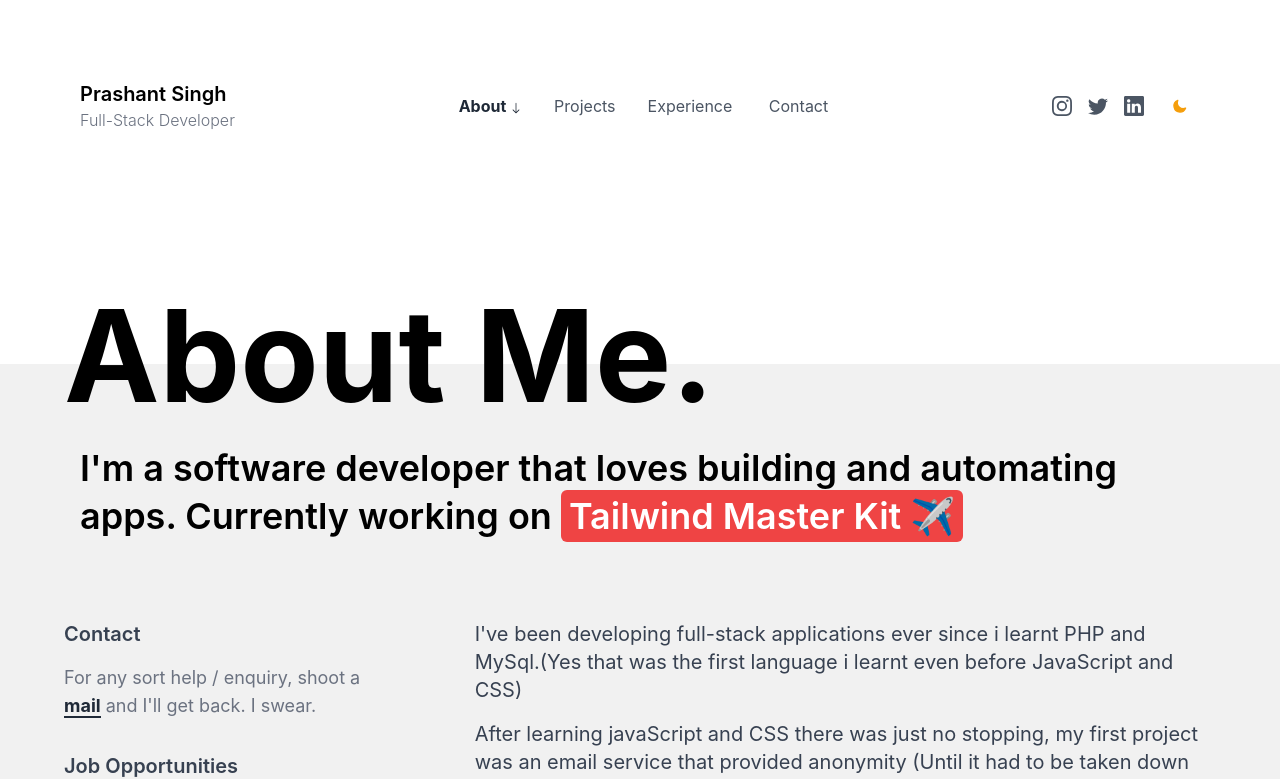
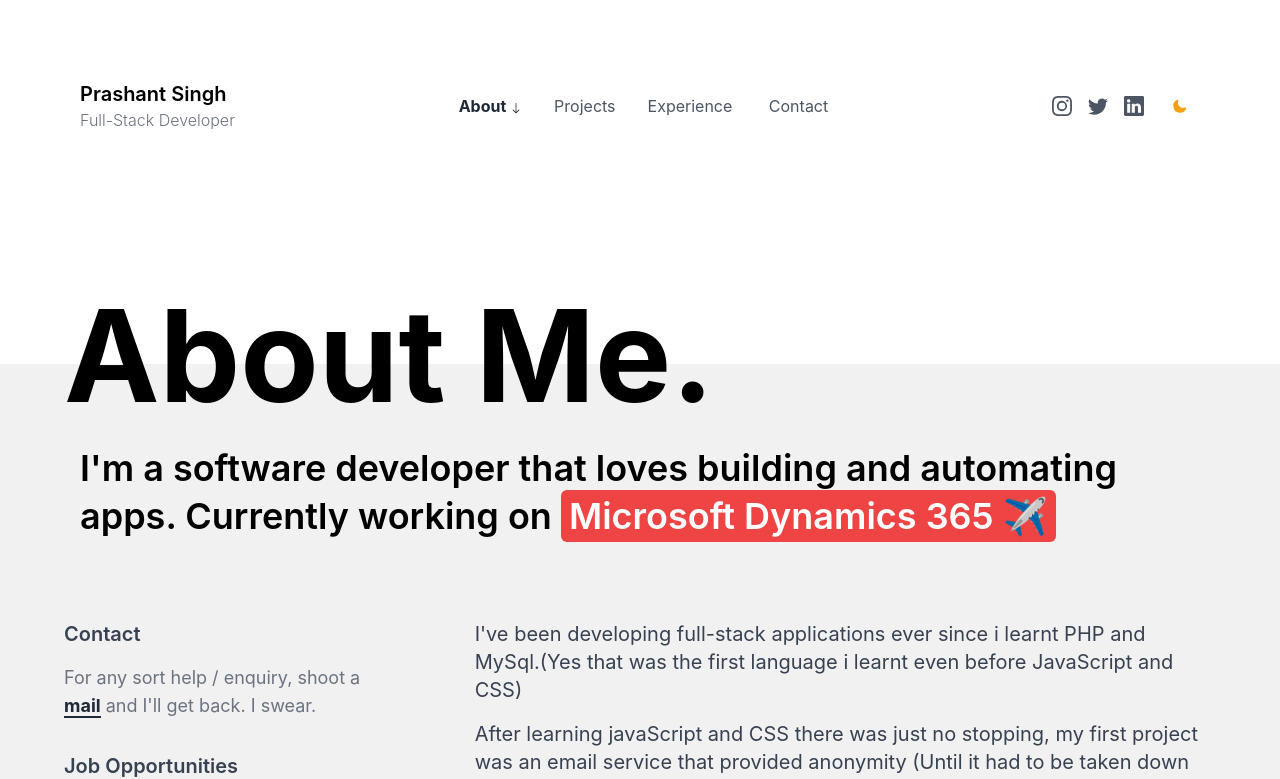
Before and after one commit to PrashantSingh5946/pholio, a Next.js app: page /about in a window 1280 px wide. Shown: the top 779 px of the page. Built offline with nearby package versions, Linux system fonts and the light colour scheme.

Commit message:
Adding the tech stack

```diff
--- a/components/AboutMe.js
+++ b/components/AboutMe.js
@@ -148,7 +148,7 @@
                 className="h-20 w-20 mx-4 my-4"
               />
               <img
-                src="https://raw.githubusercontent.com/github/explore/80688e429a7d4ef2fca1e82350fe8e3517d3494d/topics/java/java.png"
+                src="https://res.cloudinary.com/practicaldev/image/fetch/s--yWDgvG-B--/c_imagga_scale,f_auto,fl_progressive,h_1080,q_auto,w_1080/https://dev-to-uploads.s3.amazonaws.com/uploads/articles/bku3yb1w7nnyatyekvsq.jpeg"
                 className="h-20 w-20 mx-4 my-4"
               />
               <img
@@ -164,11 +164,11 @@
                 className="h-20 w-20 mx-4 my-4"
               />
               <img
-                src="https://raw.githubusercontent.com/github/explore/80688e429a7d4ef2fca1e82350fe8e3517d3494d/topics/angular/angular.png"
+                src="https://logodix.com/logo/1764875.png"
                 className="h-20 w-20 mx-4 my-4"
               />
               <img
-                src="https://raw.githubusercontent.com/github/explore/80688e429a7d4ef2fca1e82350fe8e3517d3494d/topics/vue/vue.png"
+                src="https://encrypted-tbn0.gstatic.com/images?q=tbn:ANd9GcRlkZIuZIuTewkMV2lFOsIHUiMgnfsUhhttEVYTwvtkTZqHirN-DbZ3yiS2qyriJz-Npn4&usqp=CAU"
                 className="h-20 w-20 mx-4 my-4"
               />
               <img
@@ -180,7 +180,7 @@
                 className="h-20 w-20 mx-4 my-4"
               />
               <img
-                src="https://raw.githubusercontent.com/github/explore/80688e429a7d4ef2fca1e82350fe8e3517d3494d/topics/firebase/firebase.png"
+                src="https://d2eip9sf3oo6c2.cloudfront.net/tags/images/000/001/074/full/nextjs.png"
                 className="h-20 w-20 mx-4 my-4"
               />
               <img
@@ -188,7 +188,7 @@
                 className="h-20 w-20 mx-4 my-4"
               />
               <img
-                src="https://raw.githubusercontent.com/github/explore/80688e429a7d4ef2fca1e82350fe8e3517d3494d/topics/mongodb/mongodb.png"
+                src="https://www.servernoobs.com/wp-content/uploads/2016/01/mongodb-logo-1.png"
                 className="h-20 w-20 mx-4 my-4"
               />
             </div>
--- a/constants/data.js
+++ b/constants/data.js
@@ -57,8 +57,8 @@
       `I stepped right after high school into an MNC as a software engineer, after that there was just no looking back, I now have React,Node Js, TypeScript, C#, Python, MongoDB and Express in my arsenal.`,
       `I have also spent quite some time in API and UI automation using Postman,Cypress, Testcafe and Selenium (I know it is ancient).`
     ],
-    currentProject: "Tailwind Master Kit",
-    currentProjectUrl: "https://tailwindmasterkit.com",
+    currentProject: "Microsoft Dynamics 365",
+    currentProjectUrl: "https://dynamics.microsoft.com/en-us/",
   },
   experience: [
     {
@@ -66,7 +66,7 @@
       company: "HCL Technologies",
       year: "2019",
       companyLink: "https://www.hcltech.com/",
-      desc: "(Development-Automation-Learning).repeat",
+      desc: "(Development-Automation-Learning).repeat(true)",
     },
     {
       title: "Intern",
```
